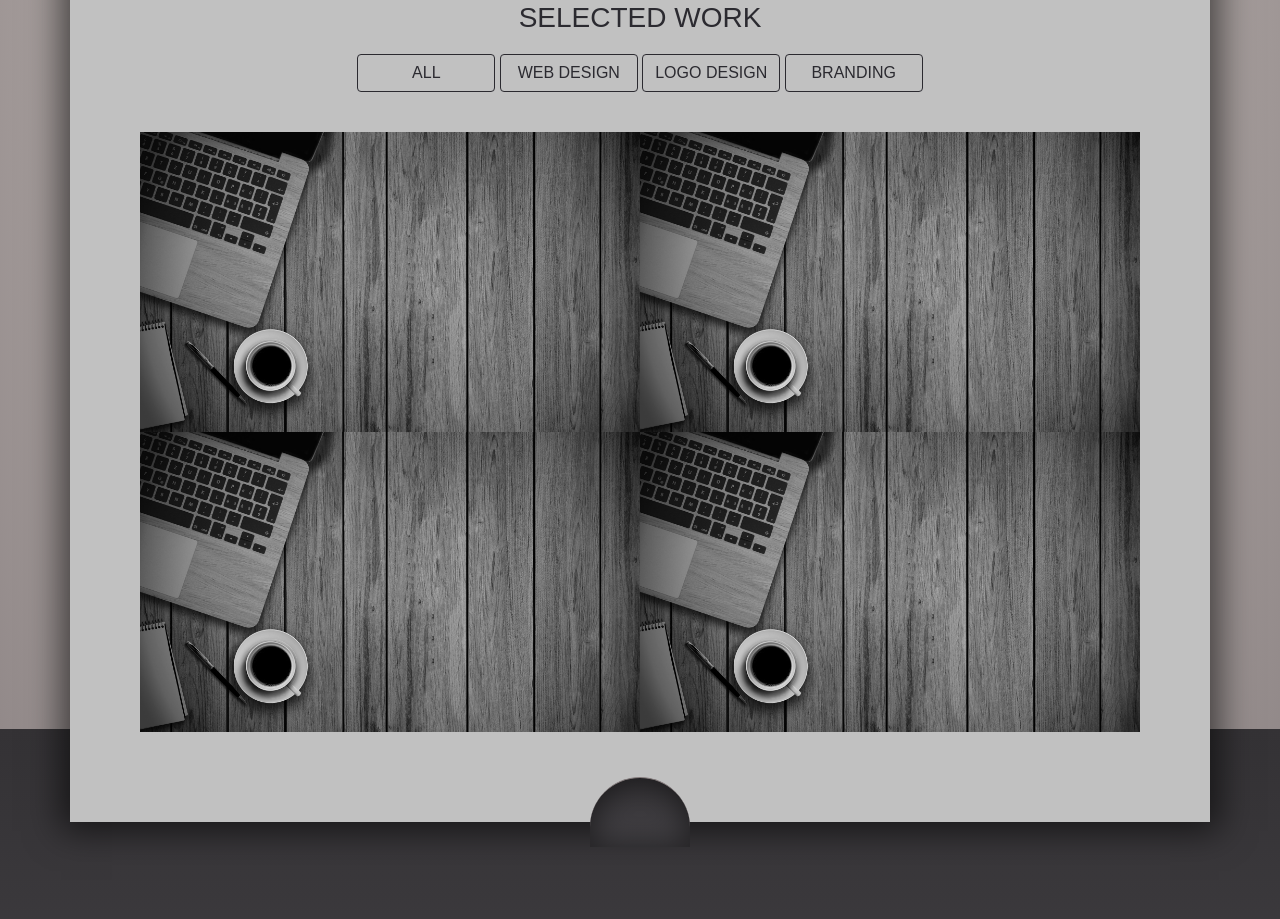
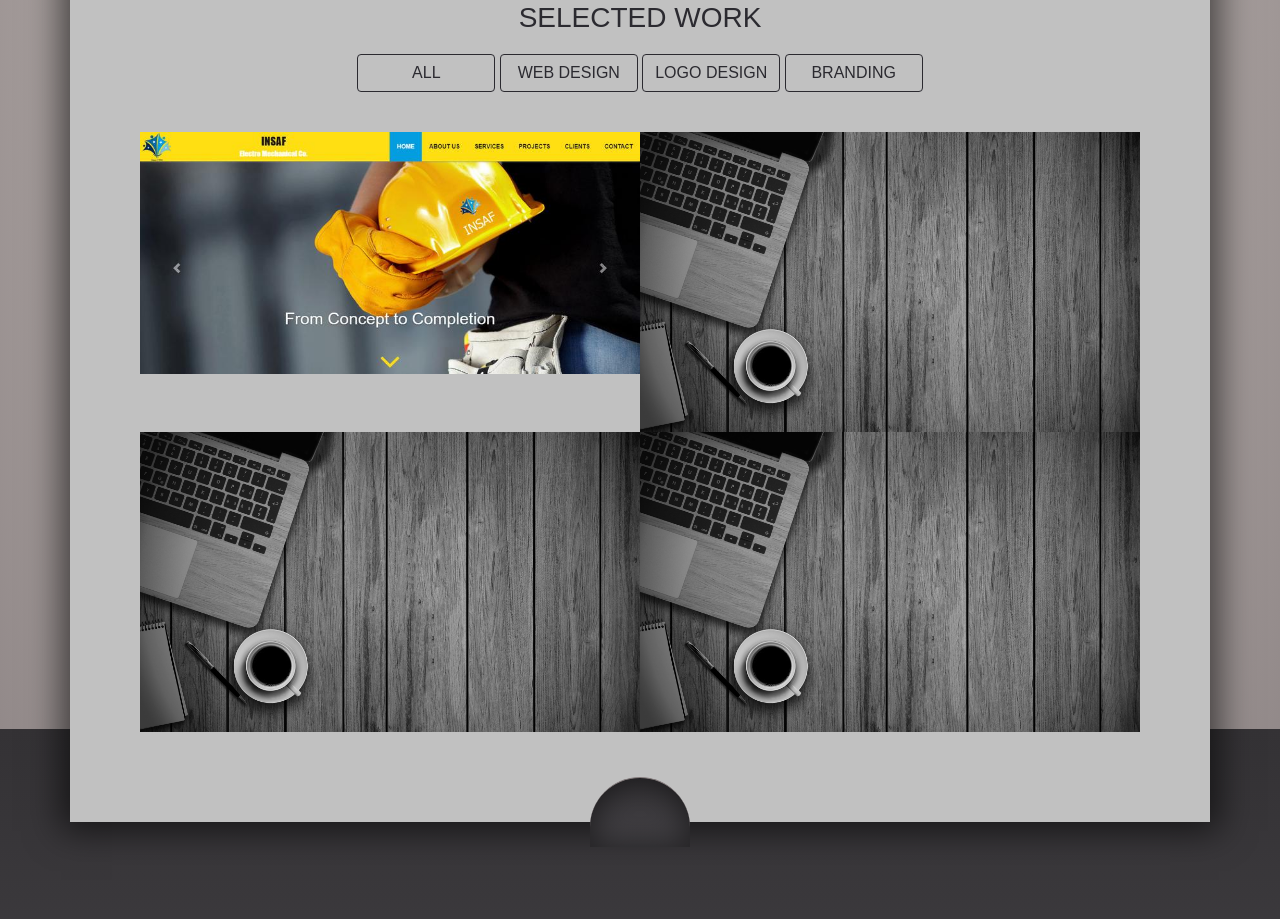
Before and after one commit to shereefdesigns/shereefdesigns.github.io, a plain HTML site: page index.html in a window 1280 px wide. Shown: the part 1571-2490 px from the top of the page. Drawn offline with nearby package versions, Linux system fonts and the light colour scheme.

Commit message:
Update index.html

```diff
--- a/index.html
+++ b/index.html
@@ -113,7 +113,7 @@
           </div>
         </div>
         <div class="row" id="gallery">
-          <div class="col-sm-6"><img src="./img/geeks.jpg" class="img-fluid" alt="Responsive image"></div>
+          <div class="col-sm-6"><img src="./img/work1.jpg" class="img-fluid" alt="Responsive image"></div>
           <div class="col-sm-6"><img src="./img/geeks.jpg" class="img-fluid" alt="Responsive image"></div>
           <div class="w-100"></div>
           <div class="col-sm-6"><img src="./img/geeks.jpg" class="img-fluid" alt="Responsive image"></div>
```
